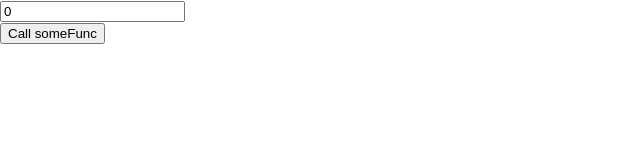
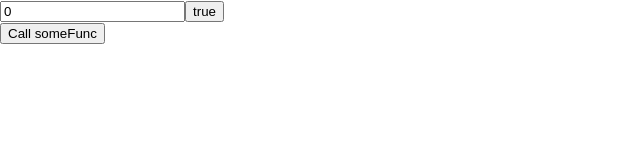
Before and after one commit to Yang-heesu/usecallback-tutorial, a React (Create React App) app: page / in a window 1280 px wide. Shown: the top 160 px of the page, without its empty margins (0-640 px from the left). Built offline with nearby package versions, Linux system fonts and the light colour scheme.

Commit message:
toggle 추가

```diff
--- a/src/App.js
+++ b/src/App.js
@@ -2,6 +2,7 @@ import React, { useEffect, useState, useCallback } from "react";
 
 function App() {
   const [number, setNumber] = useState(0);
+  const [toggle, setToggle] = useState(true);
 
   //함수형 컴포넌트는 state를 변경할 때마다 렌더링된다.
   //someFunction은 함수 객체가 들어있는 메모리의 주소값을 가지고 있다.
@@ -13,6 +14,7 @@ function App() {
   // };
 
   //number가 바뀔 때마다 메모리제이션된 함수가 업데이트 된다.
+  //toggle버튼을 눌러도 호출되지 않음.
   const someFunction = useCallback(() => {
     console.log(`someFunc : number : ${number}`);
     return;
@@ -29,6 +31,7 @@ function App() {
         value={number}
         onChange={(e) => setNumber(e.target.value)}
       />
+      <button onClick={(e) => setToggle(!toggle)}>{toggle.toString()}</button>
       <br/>
       <button onClick={someFunction}>Call someFunc</button>
     </div>
```
